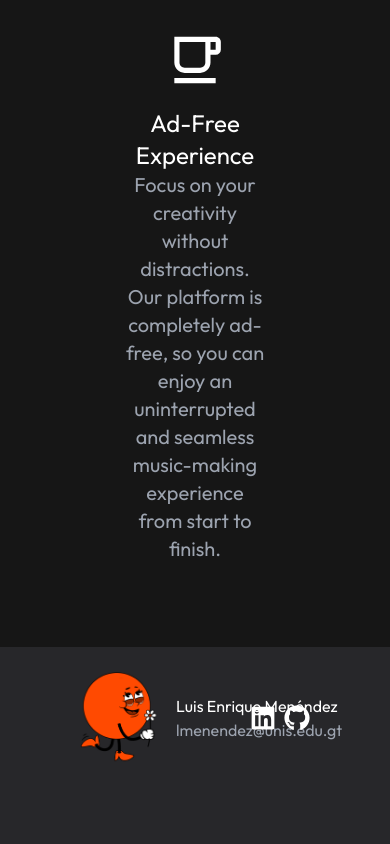
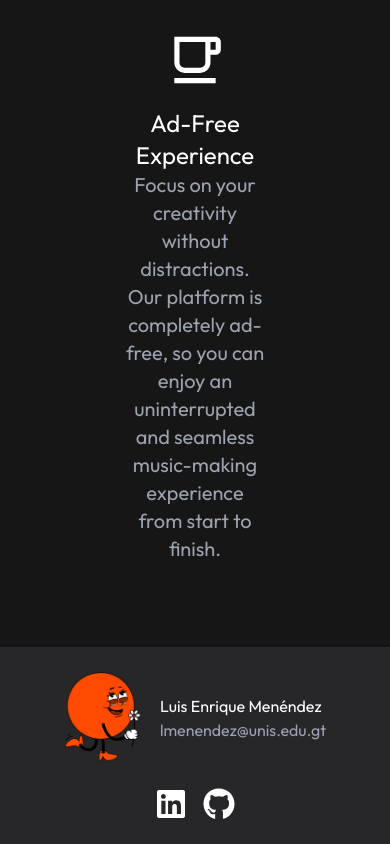
Before and after one commit to wuiquique/front_predictive, a React (Vite) app: page / in a window 390 px wide. Shown: the part 4441-5285 px from the top of the page. Before the commit the page ends 5229 px from the top, so only its background shows below. Built offline with nearby package versions, Linux system fonts and the light colour scheme.

Commit message:
footer responsive fix

```diff
--- a/src/layouts/MainLayout.jsx
+++ b/src/layouts/MainLayout.jsx
@@ -54,20 +54,20 @@ function MainLayout() {
       <main>
         <Outlet />
       </main>
-      <footer className="bg-zinc-800 px-20 py-6 grid grid-cols-2">
-        <div className="flex items-center">
+      <footer className="bg-zinc-800 px-20 py-6 grid grid-cols-1 gap-6 sm:gap-0 sm:grid-cols-2">
+        <div className="flex items-center justify-center sm:justify-start">
           <img src="/Home3.png" className="w-20" />
           <div className="ml-4">
             <h5>Luis Enrique Menéndez</h5>
             <h5 className="text-gray-400">lmenendez@unis.edu.gt</h5>
           </div>
         </div>
-        <div className="flex items-center justify-end">
+        <div className="flex items-center justify-center sm:justify-end">
           <a href="https://www.linkedin.com/in/luis-enrique-menendez-figueroa-6953a925b/">
-            <FaLinkedin size={26} />
+            <FaLinkedin size={32} className="text-white hover:text-gray-400" />
           </a>
-          <a href="https://github.com/wuiquique" className="ml-2">
-            <FaGithub size={26} />
+          <a href="https://github.com/wuiquique" className="ml-4 text-white hover:text-gray-400">
+            <FaGithub size={32} />
           </a>
         </div>
       </footer>
```
